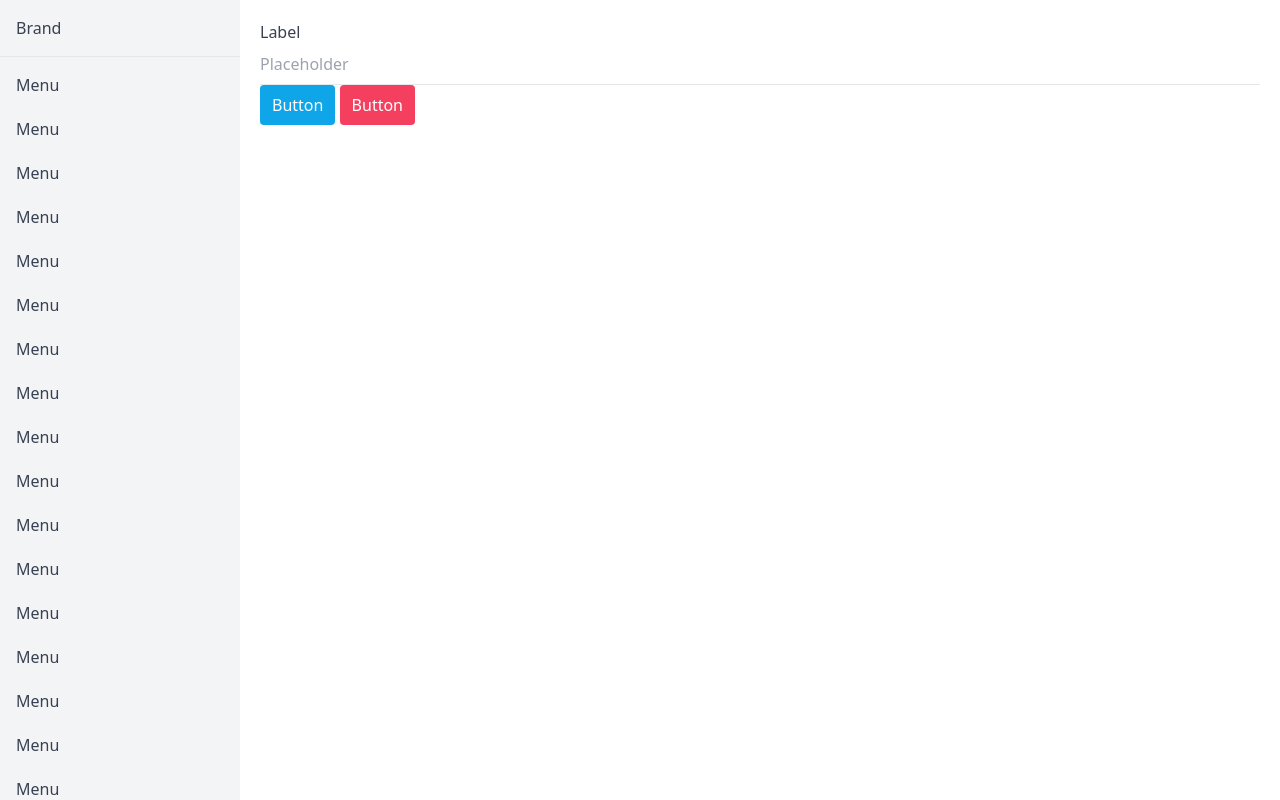
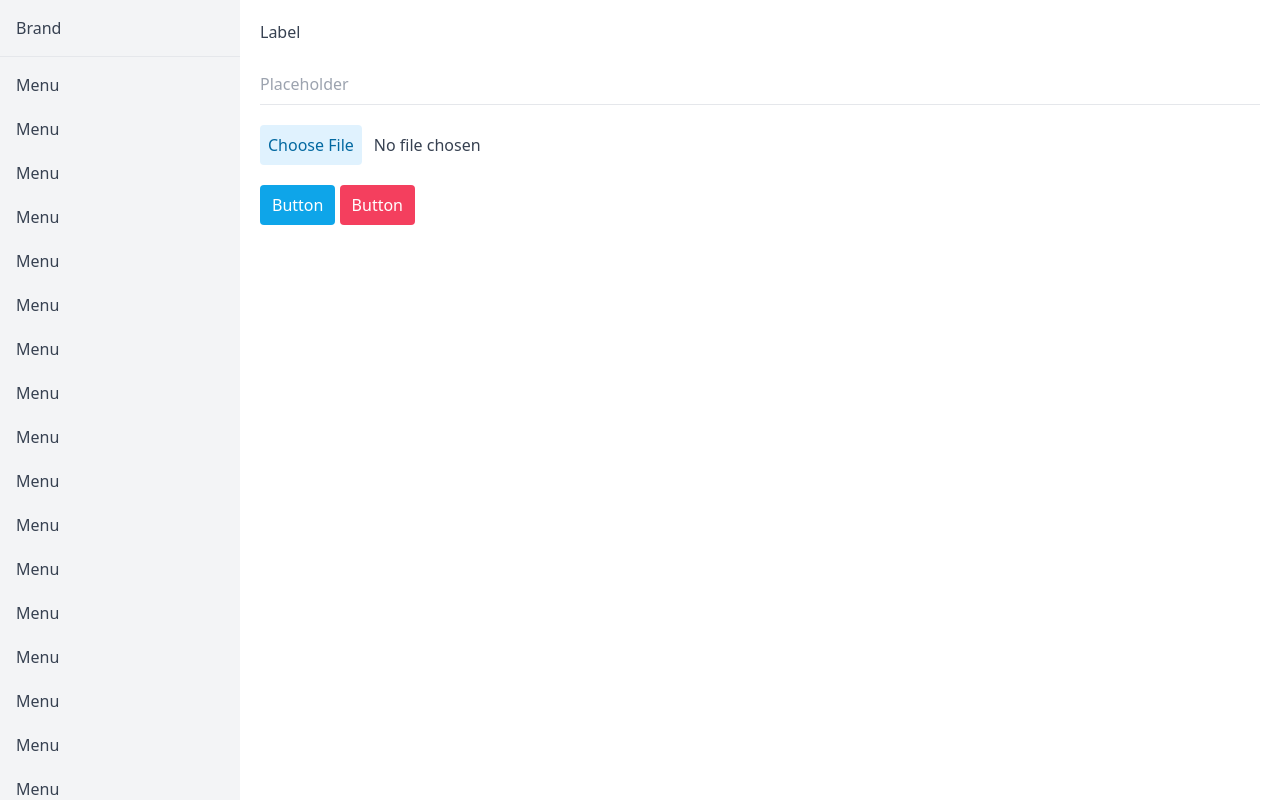
Before and after one commit to SySafarila/restaurant-fe, a plain HTML site: page admin.html in a window 1280 px wide. Drawn offline with nearby package versions, Linux system fonts and the light colour scheme; a web font is replaced by a local one.

Commit message:
Update admin.html

```diff
--- a/admin.html
+++ b/admin.html
@@ -197,7 +197,7 @@
       "
       id="content"
     >
-      <div class="p-5">
+      <div class="p-5 flex flex-col gap-5">
         <label for="">Label</label>
         <input
           type="text"
@@ -212,7 +212,9 @@
           "
           placeholder="Placeholder"
         />
-        <button
+        <input type="file" name="" id="" class="w-full file:border-none file:p-2 file:rounded file:bg-sky-100 file:text-sky-700 hover:file:bg-sky-200 file:mr-3">
+        <div>
+          <button
           class="
             bg-sky-500
             hover:bg-sky-600
@@ -240,6 +242,7 @@
         >
           Button
         </button>
+        </div>
       </div>
     </main>
   </body>
```
